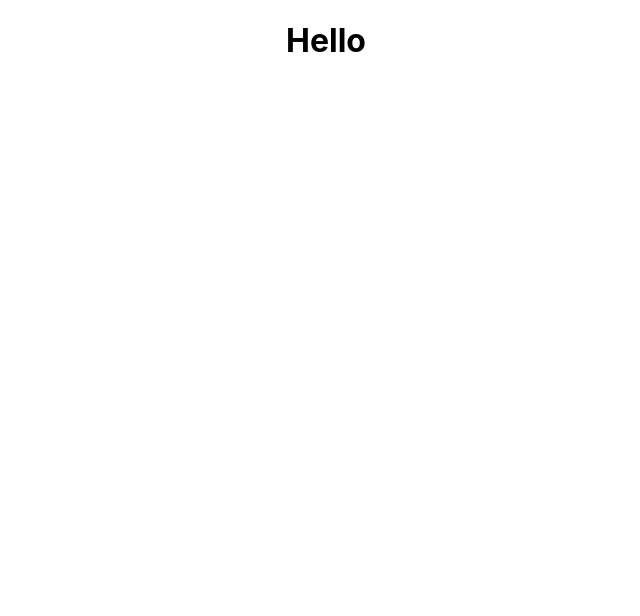
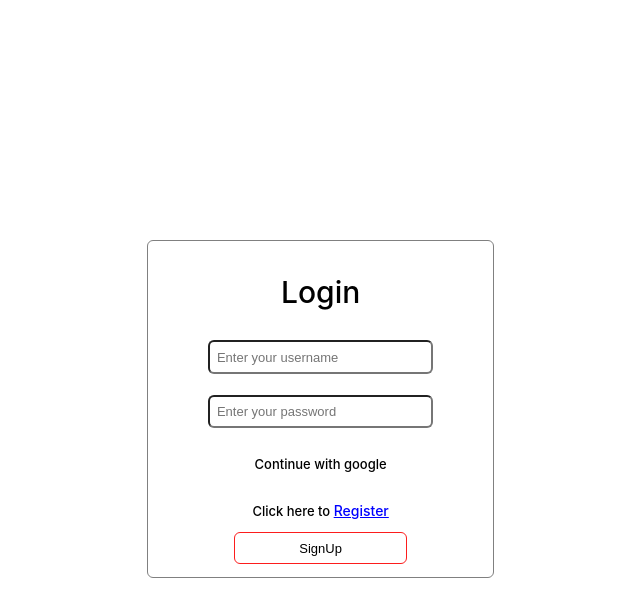
Before and after one commit to haseebahmed248/Enchanced-Jira, a React (Create React App) app: page / in a window 1280 px wide. Shown: the top 616 px of the page, without its empty margins (314-954 px from the left). Built offline with nearby package versions, Linux system fonts and the light colour scheme.

Commit message:
Created Sign-in Page

```diff
--- a/src/App.css
+++ b/src/App.css
@@ -1,38 +1,54 @@
-.App {
-  text-align: center;
+* {
+  font-size: 13px;
+  font-weight: 460;
+  color: black;
 }
 
-.App-logo {
-  height: 40vmin;
-  pointer-events: none;
+.App {
+  display: flex;
+  justify-content: center;
+  align-items: center;
+  height: 100vh;
+  position: relative;
 }
 
-@media (prefers-reduced-motion: no-preference) {
-  .App-logo {
-    animation: App-logo-spin infinite 20s linear;
-  }
+.container {
+  display: flex;
+  flex-direction: column;
+  justify-content: center;
+  align-items: center;
+  position: absolute;
+  top: 30%;
+  left: 36%;
+  border: 1px solid gray;
+  width: 27%;
+  height: 42vh;
+  border-radius: 6px;
 }
 
-.App-header {
-  background-color: #282c34;
-  min-height: 100vh;
-  display: flex;
-  flex-direction: column;
-  align-items: center;
-  justify-content: center;
-  font-size: calc(10px + 2vmin);
-  color: white;
+Input {
+  height: 2vh;
+  padding: 2%;
+  margin: 3%;
+  width: 60%;
+  border-radius: 6px;
 }
 
-.App-link {
-  color: #61dafb;
+.signUp-BTN {
+  width: 50%;
+  height: 4vh;
+  background-color: transparent;
+  border: 1px solid rgb(252, 29, 29);
+  border-radius: 6px;
+  cursor: pointer;
 }
 
-@keyframes App-logo-spin {
-  from {
-    transform: rotate(0deg);
-  }
-  to {
-    transform: rotate(360deg);
-  }
+.container p span {
+  color: blue;
+  font-size: 14px;
+  text-decoration: underline;
+  cursor: pointer;
 }
+.container h1{
+  font-size: 30px;
+}
--- a/src/App.js
+++ b/src/App.js
@@ -1,10 +1,11 @@
 
 import './App.css';
+import Signup from './Pages/Signup';
 
 function App() {
   return (
     <div className="App">
-      <h1>Hello</h1>
+      <Signup />
     </div>
   );
 }
--- /dev/null
+++ b/src/Pages/Components/InputField.js
@@ -0,0 +1,10 @@
+// InputField.js
+import React from 'react'
+
+function InputField({ placeholder, type }) {
+  return (
+    <><input type={type} placeholder={placeholder} /></>
+  )
+}
+
+export default InputField
--- /dev/null
+++ b/src/Pages/Signup.js
@@ -0,0 +1,22 @@
+// Signup.js
+import React from 'react'
+import InputField from './Components/InputField'
+
+function Signup() {
+  return (
+    <div className='container'>
+    <h1>Login</h1>
+      <InputField type="text" placeholder="Enter your username" />
+
+
+      <InputField type="password" placeholder="Enter your password" />
+
+      <h4>Continue with google</h4>
+
+      <p>Click here to <span>Register</span></p>
+      <button className="signUp-BTN">SignUp</button>
+    </div>
+  )
+}
+
+export default Signup
```
